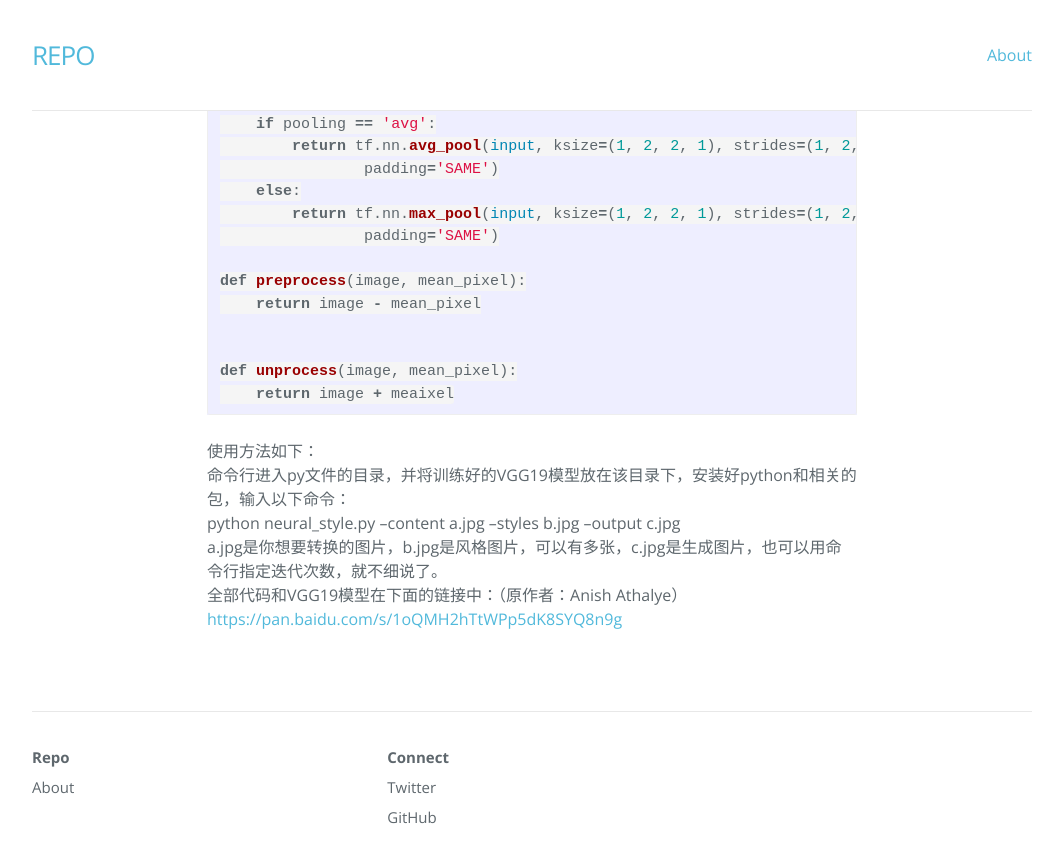
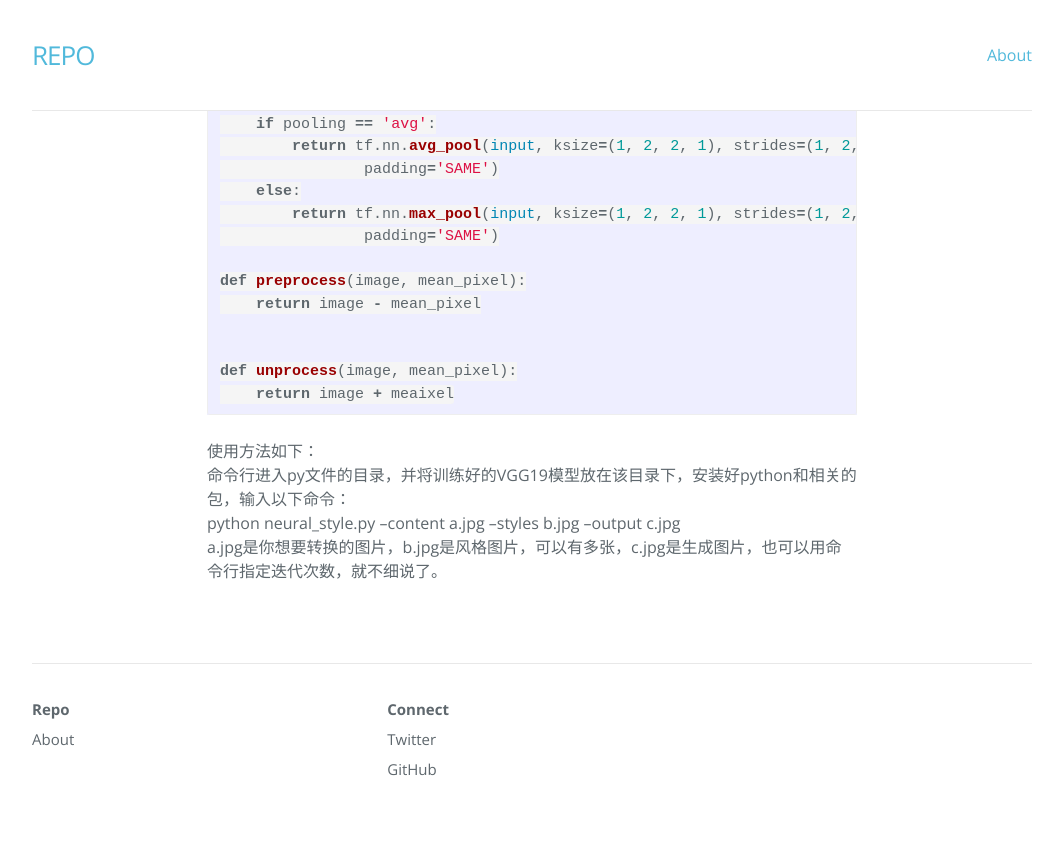
Before and after one commit to RRRussell/blog, a Jekyll site: the page built from _posts/2018-05-28-利用VGG模型进行图像风格转换.md, in a window 1280 px wide and 900 px high, scrolled down 12704 px. Shown: the top 863 px of the window, without its empty margins (108-1171 px from the left). Built offline with Jekyll 4.4.1, drawn with Linux system fonts in a browser that asks for light colours; nearby versions of some CDN libraries.

Commit message:
Update 2018-05-28-利用VGG模型进行图像风格转换.md

```diff
--- a/_posts/2018-05-28-利用VGG模型进行图像风格转换.md
+++ b/_posts/2018-05-28-利用VGG模型进行图像风格转换.md
@@ -564,5 +564,3 @@ def unprocess(image, mean_pixel):
 命令行进入py文件的目录，并将训练好的VGG19模型放在该目录下，安装好python和相关的包，输入以下命令：<br>
 python neural_style.py --content a.jpg --styles b.jpg --output c.jpg<br>
 a.jpg是你想要转换的图片，b.jpg是风格图片，可以有多张，c.jpg是生成图片，也可以用命令行指定迭代次数，就不细说了。<br>
-全部代码和VGG19模型在下面的链接中：（原作者：Anish Athalye）<br>
-[https://pan.baidu.com/s/1oQMH2hTtWPp5dK8SYQ8n9g](http://)<br>
```
